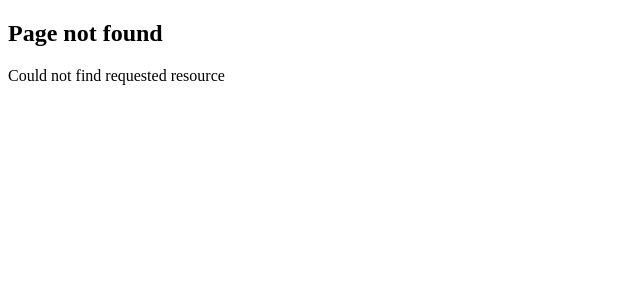
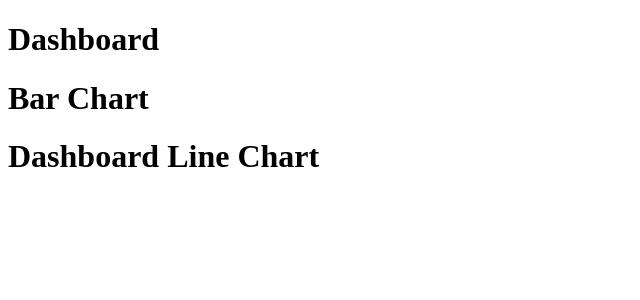
Before and after one commit to PabloBestani/nextjs-routing-demo, a Next.js app: page /dashboard in a window 1280 px wide. Before the commit this address had no page. Shown: the top 300 px of the page, without its empty margins (0-640 px from the left). Built offline with nearby package versions, Linux system fonts and the light colour scheme.

Commit message:
feat(components): rendered basic components in page

```diff
--- /dev/null
+++ b/src/app/dashboard/page.tsx
@@ -0,0 +1,12 @@
+import BarChart from "@/components/bar-chart";
+import LineChart from "@/components/line-chart";
+
+export default function Dashboard() {
+    return (
+        <div>
+            <h1>Dashboard</h1>
+            <BarChart/>
+            <LineChart/>
+        </div>
+    )
+}
--- /dev/null
+++ b/src/components/bar-chart.tsx
@@ -0,0 +1,3 @@
+export default function BarChart () {
+    return <h1>Bar Chart</h1>
+}
--- /dev/null
+++ b/src/components/line-chart.tsx
@@ -0,0 +1,3 @@
+export default function LineChart () {
+    return <h1>Dashboard Line Chart</h1>
+}
```
